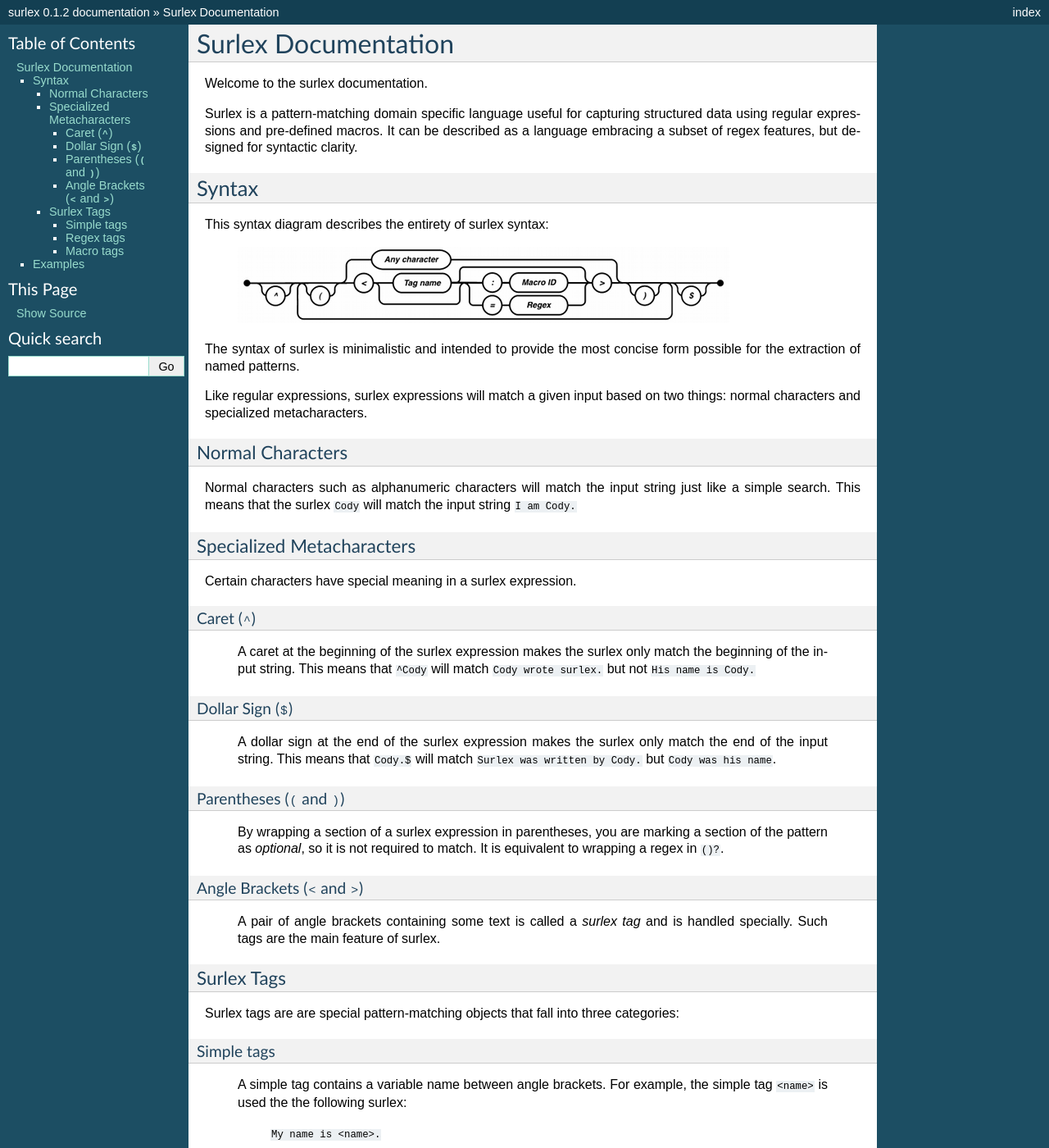
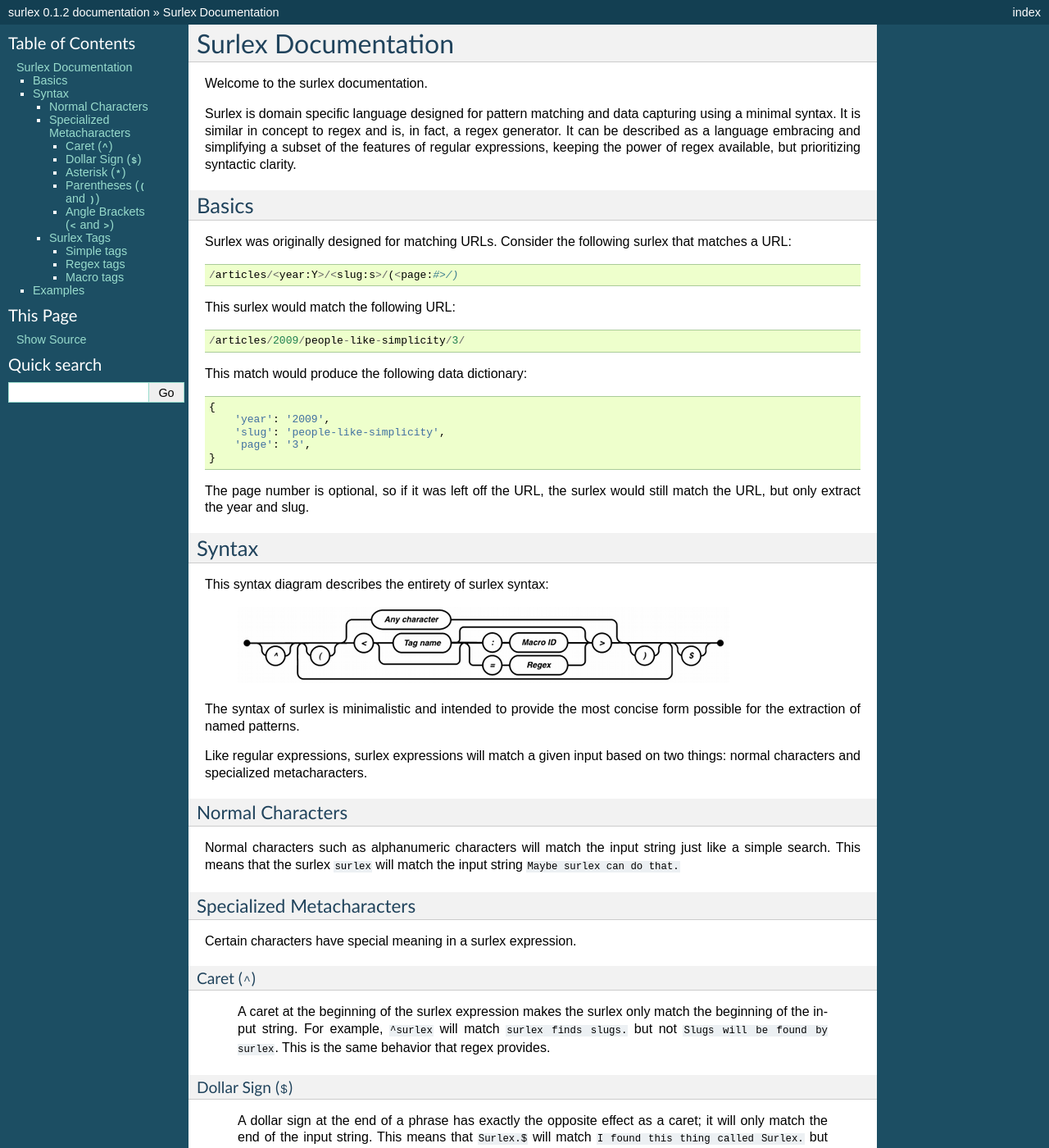
Before and after one commit to codysoyland/surlex, a Sphinx documentation site: the page built from docs/index.rst, in a window 1280 px wide and 1400 px high. Shown: the whole window at 82% size. Built offline with Sphinx 7.4.7, drawn with Linux system fonts in a browser that asks for light colours; some of the changed text lies outside the part shown.

Commit message:
Editing and content additions to documentation.

```diff
--- a/docs/index.rst
+++ b/docs/index.rst
@@ -9,11 +9,41 @@ Surlex Documentation
 
 Welcome to the surlex documentation.
 
-Surlex is a pattern-matching domain specific language useful for capturing
-structured data using regular expressions and pre-defined macros. It can be
-described as a language embracing a subset of regex features, but designed
-for syntactic clarity.
+Surlex is domain specific language designed for pattern matching and data
+capturing using a minimal syntax. It is similar in concept to regex and is,
+in fact, a regex generator. It can be described as a language embracing and
+simplifying a subset of the features of regular expressions, keeping the
+power of regex available, but prioritizing syntactic clarity.
 
+------
+Basics
+------
+
+Surlex was originally designed for matching URLs. Consider the following surlex
+that matches a URL:
+
+::
+
+    /articles/<year:Y>/<slug:s>/(<page:#>/)
+
+This surlex would match the following URL:
+
+::
+
+    /articles/2009/people-like-simplicity/3/
+
+This match would produce the following data dictionary:
+
+::
+
+    {
+        'year': '2009',
+        'slug': 'people-like-simplicity',
+        'page': '3',
+    }
+
+The page number is optional, so if it was left off the URL, the surlex would
+still match the URL, but only extract the year and slug.
 
 ------
 Syntax
@@ -27,15 +57,15 @@ This syntax diagram describes the entirety of surlex syntax:
 The syntax of surlex is minimalistic and intended to provide the most concise
 form possible for the extraction of named patterns.
 
+
 Like regular expressions, surlex expressions will match a given input based
 on two things: normal characters and specialized metacharacters.
 
 Normal Characters
 =================
 Normal characters such as alphanumeric characters will match the input
-string just like a simple search. This means that the surlex ``Cody``
-will match the input string ``I am Cody.``
-
+string just like a simple search. This means that the surlex ``surlex``
+will match the input string ``Maybe surlex can do that.``
 
 Specialized Metacharacters
 ==========================
@@ -44,34 +74,43 @@ Certain characters have special meaning in a surlex expression.
 Caret (``^``)
 -------------
     A caret at the beginning of the surlex expression makes the surlex
-    only match the beginning of the input string. This means that
-    ``^Cody`` will match ``Cody wrote surlex.`` but not ``His name
-    is Cody.``
+    only match the beginning of the input string. For example, ``^surlex``
+    will match ``surlex finds slugs.`` but not ``Slugs will be found by
+    surlex``. This is the same behavior that regex provides.
 
 Dollar Sign (``$``)
 -------------------
-    A dollar sign at the end of the surlex expression makes the surlex
-    only match the end of the input string. This means that ``Cody.$``
-    will match ``Surlex was written by Cody.`` but ``Cody was his
-    name``.
+    A dollar sign at the end of a phrase has exactly the opposite effect
+    as a caret; it will only match the end of the input string. This means
+    that ``Surlex.$`` will match ``I found this thing called Surlex.`` but
+    not ``Surlex might have no use case.``.
+
+Asterisk (``*``)
+----------------
+    An asterisk is a standard wildcard; it will match anything. It is the
+    same as regex ``.*``.
 
 Parentheses (``(`` and ``)``)
 -----------------------------
     By wrapping a section of a surlex expression in parentheses,
     you are marking a section of the pattern as `optional`, so
     it is not required to match. It is equivalent to wrapping a regex
-    in ``()?``.
+    in ``(`` and ``)?``.
 
 Angle Brackets (``<`` and ``>``)
 --------------------------------
     A pair of angle brackets containing some text is called a `surlex
-    tag` and is handled specially. Such tags are the main feature
-    of surlex.
+    tag` and is handled specially. These tags are the most important
+    feature of surlex in terms of it's pattern-matching capabilities.
 
 Surlex Tags
 ===========
 Surlex tags are are special pattern-matching objects that fall into three
 categories:
+
+    - Simple tags
+    - Regex tags
+    - Macro tags
 
 Simple tags
 -----------
```
Also changed, not shown: other parts of docs/index.rst (+1 -1 lines).
